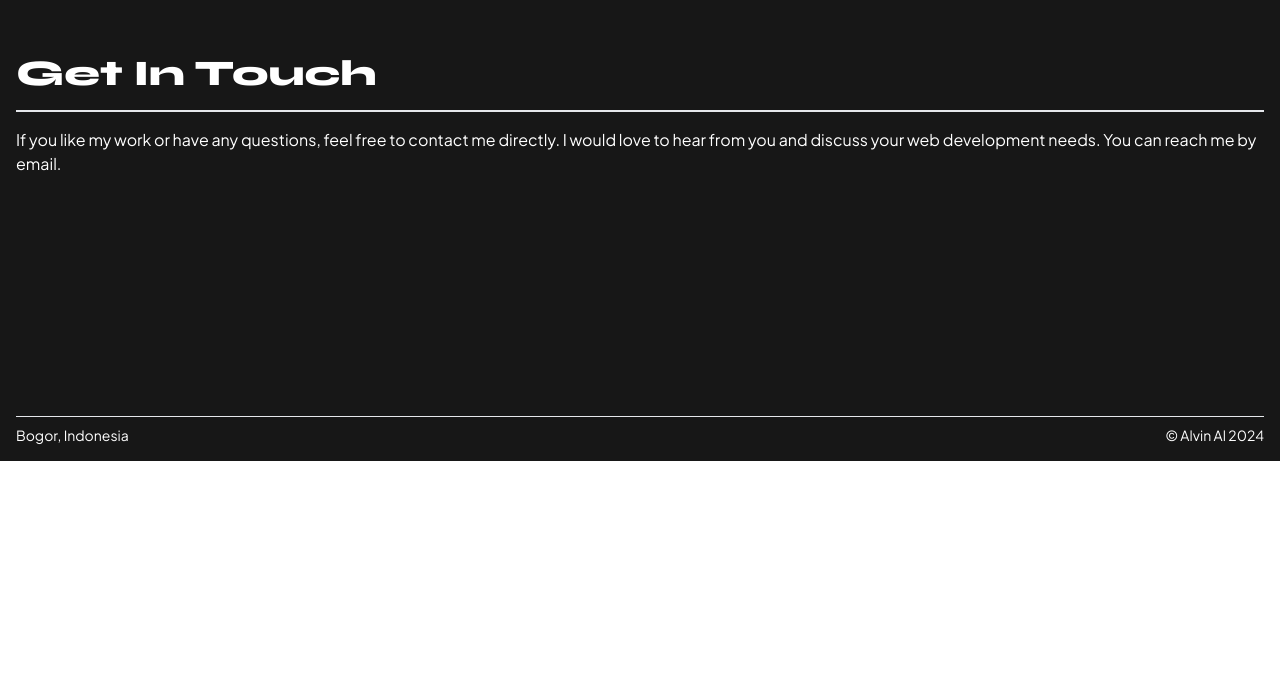
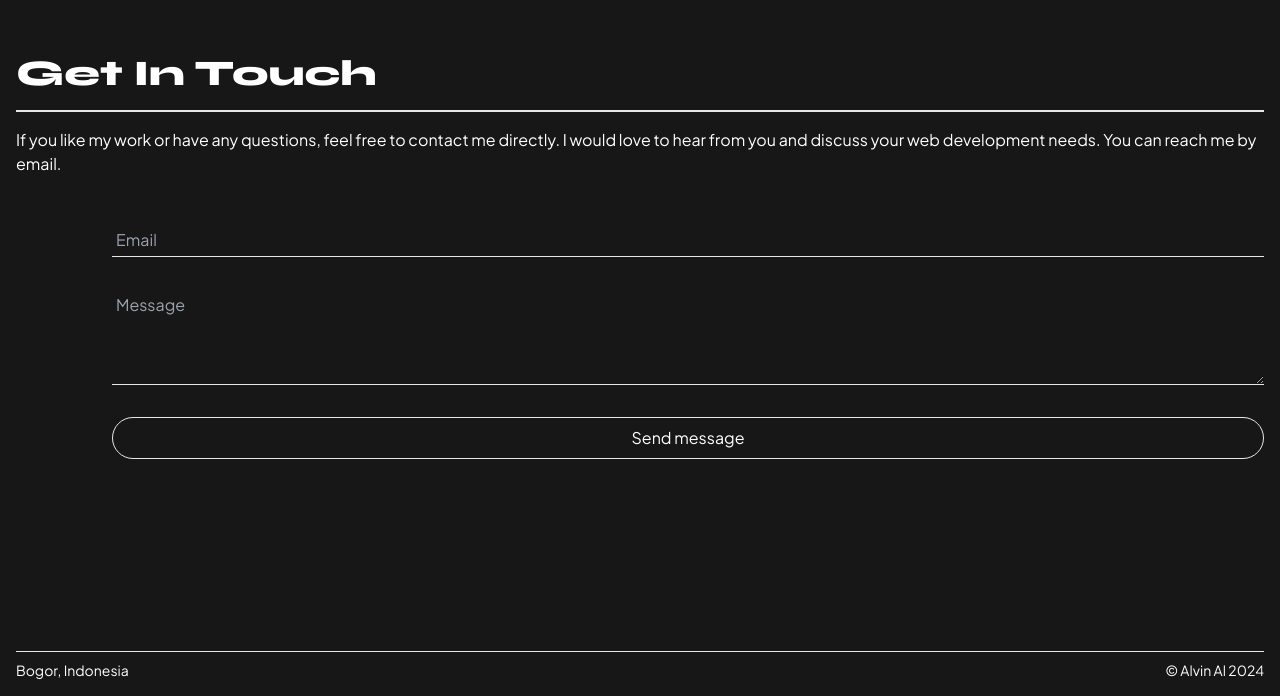
Before and after one commit to alvin-al/alvin-portfolio, a React (Create React App) app: page / in a window 1280 px wide. Shown: the part 5608-6304 px from the top of the page. Before the commit the page ends 6069 px from the top, so only its background shows below. Built offline with nearby package versions, Linux system fonts and the light colour scheme.

Commit message:
Add email form

```diff
--- a/package.json
+++ b/package.json
@@ -3,6 +3,7 @@
   "version": "0.1.0",
   "private": true,
   "dependencies": {
+    "@formspree/react": "^2.5.1",
     "@testing-library/jest-dom": "^5.17.0",
     "@testing-library/react": "^13.4.0",
     "@testing-library/user-event": "^13.5.0",
--- /dev/null
+++ b/src/components/EmailForm.js
@@ -0,0 +1,25 @@
+import React from 'react';
+import { useForm, ValidationError } from '@formspree/react';
+
+function EmailForm() {
+  const [state, handleSubmit] = useForm("xeqykqgq");
+  if (state.succeeded) {
+      return <p>Thanks for joining!</p>;
+  }
+  return (
+    <div >
+        <form onSubmit={handleSubmit} className='flex flex-col pl-24'>
+            {/* <label htmlFor="email" className='text-white text-left'>
+                Email Address
+            </label> */}
+            <input id="email" type="email" name="email" className='text-white bg-transparent border-b mb-8 p-1' placeholder='Email'/>
+            <ValidationError prefix="Email" field="email" errors={state.errors} className='text-white' placeholder='Message'/>
+            <textarea id="message" name="message" className='text-white bg-transparent border-b mb-8 p-1 h-24' placeholder='Message'/>
+            <ValidationError prefix="Message" field="message" errors={state.errors} className='text-white'/>
+            <button type="submit" disabled={state.submitting} className='text-white border p-2 rounded-3xl'>Send message</button>
+    </form>
+      </div>
+  );
+}
+
+export default EmailForm;
--- a/src/components/GetInTouchSection.js
+++ b/src/components/GetInTouchSection.js
@@ -1,4 +1,5 @@
 import React from "react";
+import EmailForm from "./EmailForm";
 
 const GetInTouchSection = () =>{
     return(
@@ -7,8 +8,7 @@ const GetInTouchSection = () =>{
             <p className="text-left text-white text-base pt-4 mb-12">If you like my work or have any questions, feel free to contact me directly. I would love to hear from you and discuss your web development needs. You can reach me by email.</p>
 
             <div>
-                <form id="contact-form" action=""></form>
-
+                <EmailForm />
 
 
 
```
Also changed, not shown: 1 other file (tests, documents, lock files or other folders).
